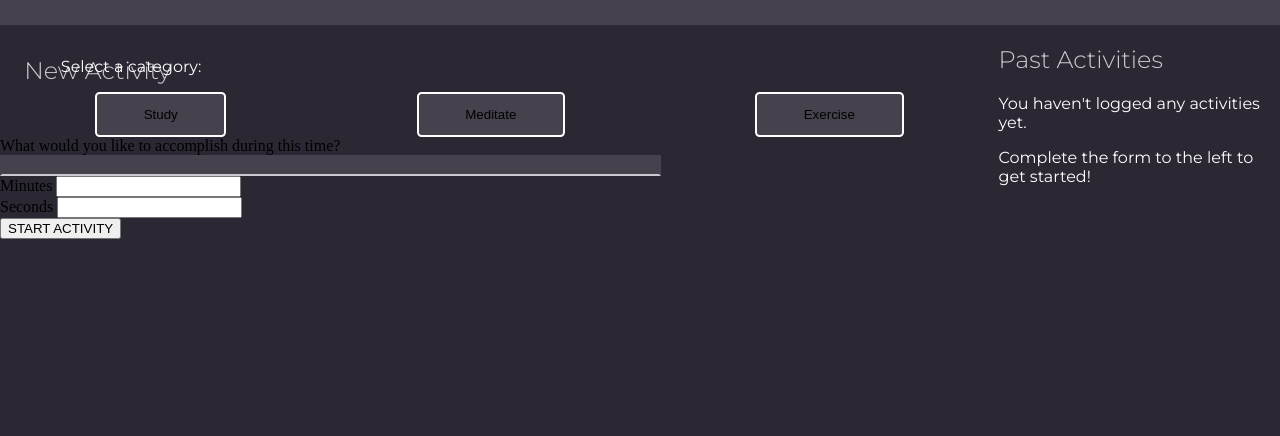
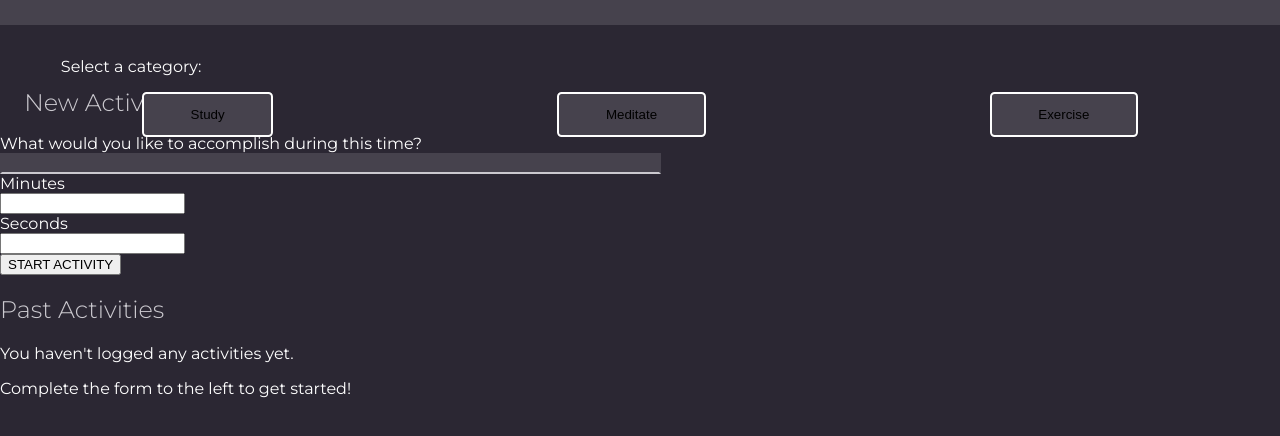
Before and after one commit to BrigetteDoelp/intention-timer, a plain HTML site: page index.html in a window 1280 px wide. Shown: the part 60-496 px from the top of the page. Drawn offline with Linux system fonts and the light colour scheme.

Commit message:
Remove 'main' tag in CSS, account for new 'label' class in HTML

```diff
--- a/styles.css
+++ b/styles.css
@@ -1,10 +1,6 @@
 body {
   background: #2b2733;
   margin: 0;
-}
-
-main {
-  display: flex;
 }
 
 header {
@@ -14,10 +10,14 @@ header {
   padding-bottom: .5em;
 }
 
-.main-title, p {
+.main-title, p, label {
   font-family: Montserrat;
   font-weight: 400;
   color: #fff;
+}
+
+label {
+  display: block;
 }
 
 .new-activity-title {
```
